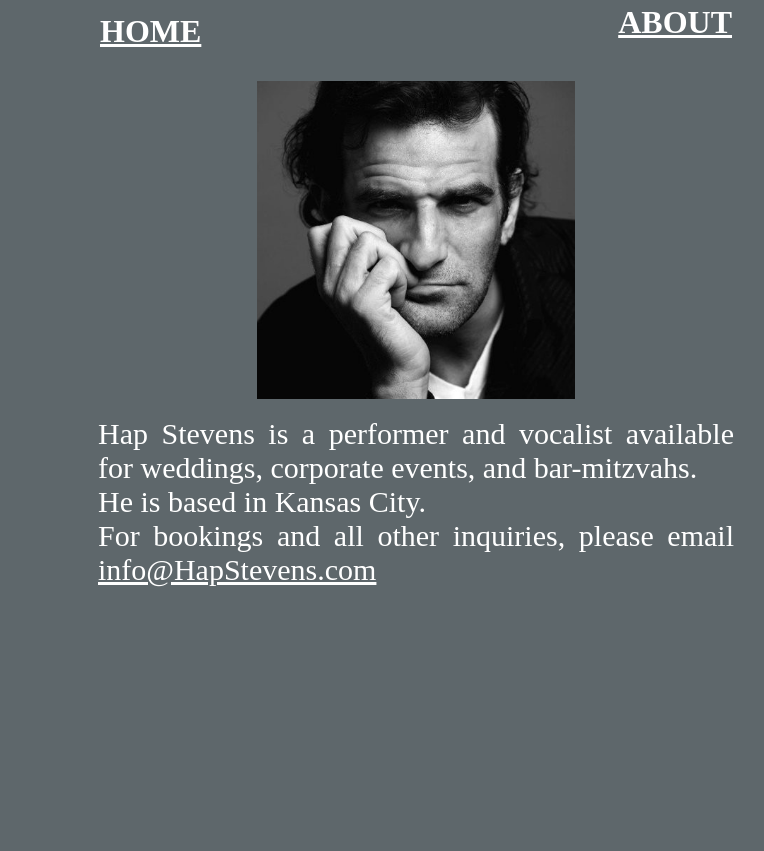
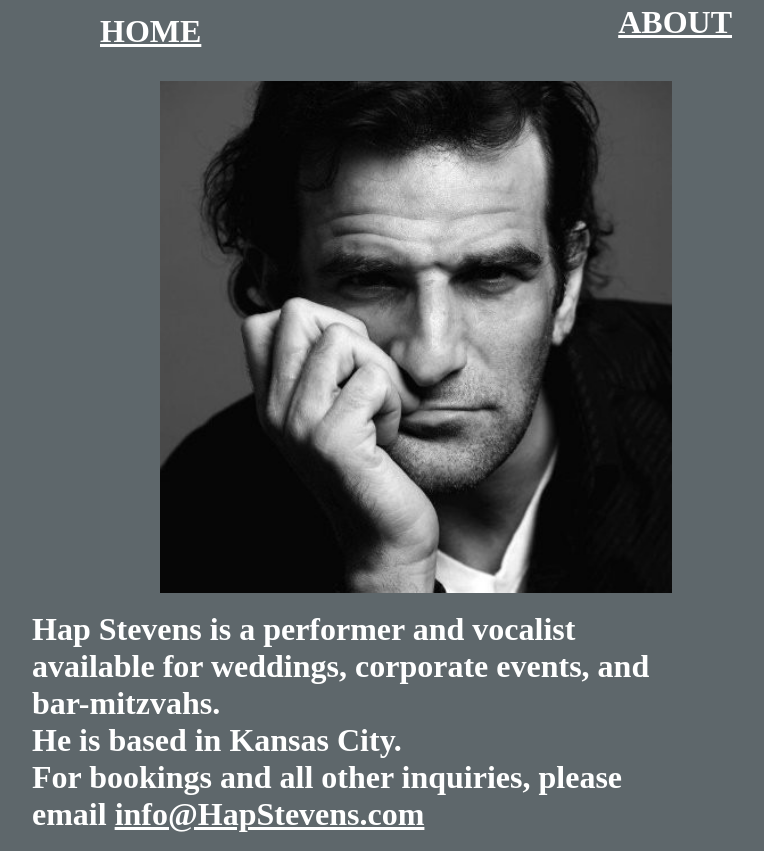
Before and after one commit to hapstevens/hapstevens.github.io, a plain HTML site: page about.html in a window 1280 px wide. Shown: the whole page, without its empty margins (224-988 px from the left). Before the commit the page ends 800 px from the top, so only its background shows below. Drawn offline with Linux system fonts and the light colour scheme.

Commit message:
Add files via upload

```diff
--- a/about.html
+++ b/about.html
@@ -4,14 +4,7 @@
     <meta http-equiv="content-type" content="text/html; charset=UTF-8">
     <link rel="stylesheet" href="mycss.css">
     <title>main</title>
-    <style>
 
-      img {
-        display: block;
-        margin-left: auto;
-        margin-right: auto;
-      }
-      </style>
   </head>
   <body>
     <div style="text-align: justify;">
@@ -38,43 +31,20 @@
             <td style="margin-left: 25%;"><br>
             </td>
           </tr>
-          <tr>
-            <td><br>
-            </td>
-            <td><img src="hamptonpic.jpg" alt="Hap Stevens Vocalist"
-
-                title="main logo" class="center" style="width:50%;">
-                <br>
-              <p>Hap Stevens is a performer and vocalist available for weddings, corporate events, and bar-mitzvahs.</p>
-              <p>He is based in Kansas City.</p>
-              <p>For bookings and all other inquiries, please email <a href="mailto:info@HapStevens.com">info@HapStevens.com</a></p>
-              </td>
-            <td><br>
-            </td>
-          </tr>
-          <tr>
-            <td><br>
-            </td>
-            <td><br>
-            </td>
-            <td><br>
-            </td>
-          </tr>
-        </tbody>
-      </table>
-      <table style="width: 100%" border="0">
-        <tbody>
-          <tr>
-            <td><br>
-            </td>
-            <td><br>
-            </td>
-          </tr>
         </tbody>
       </table>
     </div>
     <div style="text-align: justify;"></div>
-    <p><br>
-    </p>
+
+
+      <img src="hamptonpic.jpg" alt="Hap Stevens Vocalist"
+
+                title="main logo" class="center" style="max-width: 40%">
+                <br>
+              <h1>
+              <p>Hap Stevens is a performer and vocalist available for weddings, corporate events, and bar-mitzvahs.<br>
+              He is based in Kansas City.<br>
+              For bookings and all other inquiries, please email <a href="mailto:info@HapStevens.com">info@HapStevens.com</a></h1></p>
+
   </body>
 </html>
--- a/mycss.css
+++ b/mycss.css
@@ -3,7 +3,9 @@ body {background-color: rgb(94, 103, 107);
 }
 
 p {
-  font-size: 30px;
+  display: inline-block;
+  max-width: 50vw;
+  margin-left: 20vw;
 }
 
 * {
@@ -48,3 +50,11 @@ td img{
   margin-right: auto;
   width: 50%;
 }
+
+img{
+
+    max-height: 80vh;
+    width: auto;
+    height: auto;
+    object-fit: contain
+}
```
Also changed, not shown: index.html (+6 -36 lines).
